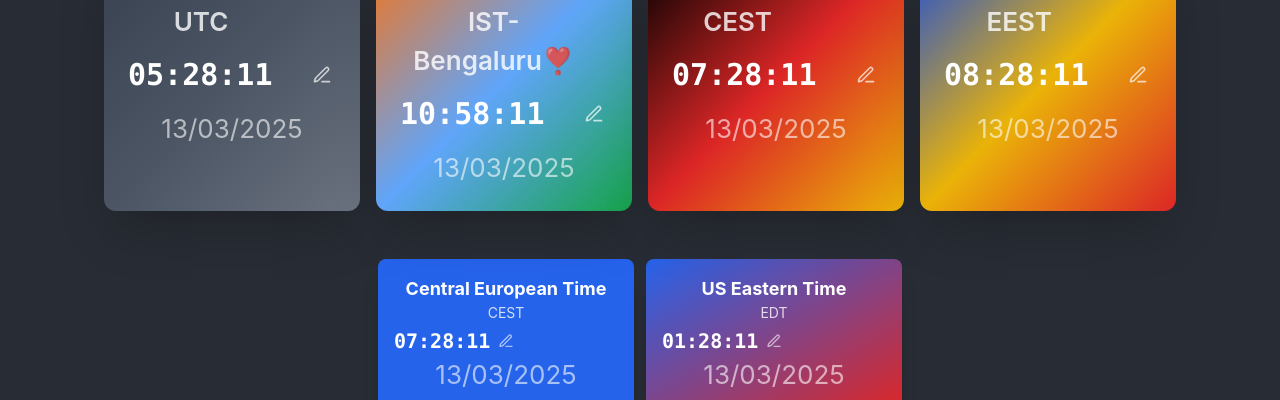
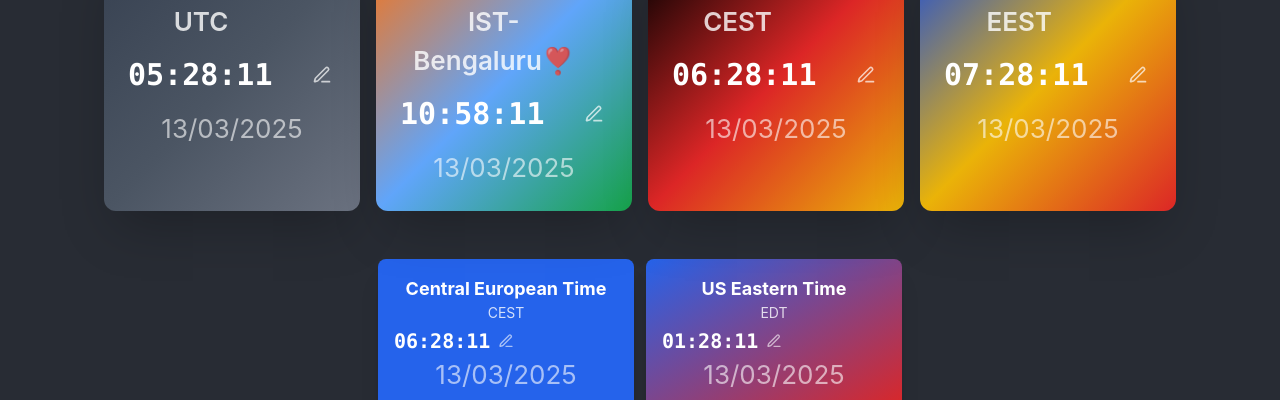
Before and after one commit to isaac-rnd/convenience-clock, a React (Create React App) app: page / in a window 1280 px wide. Shown: the part 278-678 px from the top of the page. Built offline with nearby package versions, Linux system fonts and the light colour scheme.

Commit message:
Updated conditional

```diff
--- a/src/WorldClockApp.js
+++ b/src/WorldClockApp.js
@@ -48,7 +48,7 @@ const WorldClockApp = () => {
       name: 'German Time',
       shortName: isDST(currentTime, 'Europe/Berlin') ? 'CEST' : 'CET ',
       timezone: 'Europe/Berlin',
-      offset: isDST(currentTime, 'Europe/Berlin') ? 2 : 1,
+      offset: isDST(currentTime, 'Europe/Berlin') ? 1 : 0,
       major: true,
       bgColor: 'from-black via-red-600 to-yellow-500'
     },
@@ -57,7 +57,7 @@ const WorldClockApp = () => {
       name: 'Romanian Time',
       shortName: isDST(currentTime, 'Europe/Bucharest') ? 'EEST' : 'EET',
       timezone: 'Europe/Bucharest',
-      offset: isDST(currentTime, 'Europe/Bucharest') ? 3 : 2,
+      offset: isDST(currentTime, 'Europe/Bucharest') ? 2 : 1,
       major: true,
       bgColor: 'from-blue-700 via-yellow-500 to-red-600'
     },
@@ -66,7 +66,7 @@ const WorldClockApp = () => {
       name: 'Central European Time',
       shortName: isDST(currentTime, 'Europe/Paris') ? 'CEST' : 'CET',
       timezone: 'Europe/Paris',
-      offset: isDST(currentTime, 'Europe/Paris') ? 2 : 1,
+      offset: isDST(currentTime, 'Europe/Paris') ? 1 : 0,
       major: false,
       bgColor: 'from-blue-600 via-yellow to-blue-600'
     },
```
